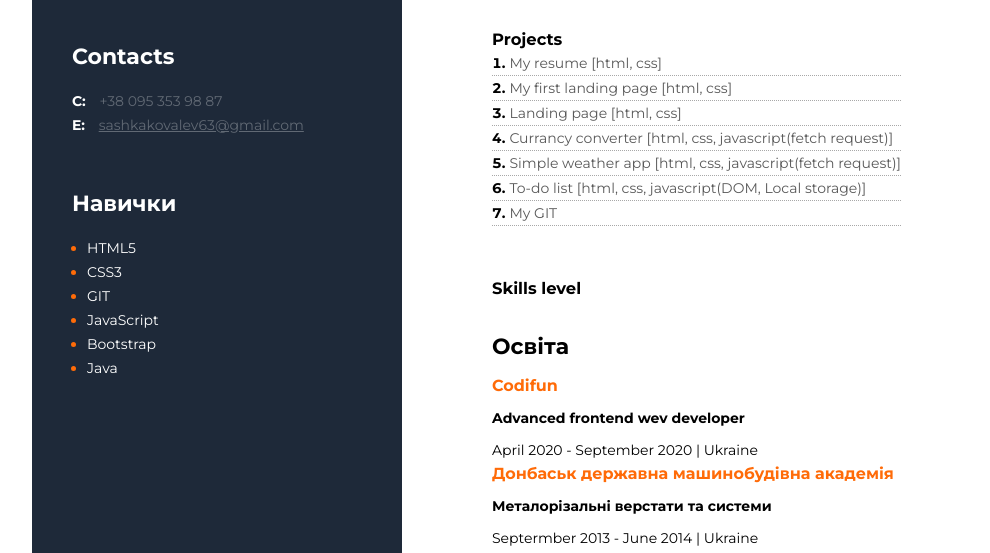
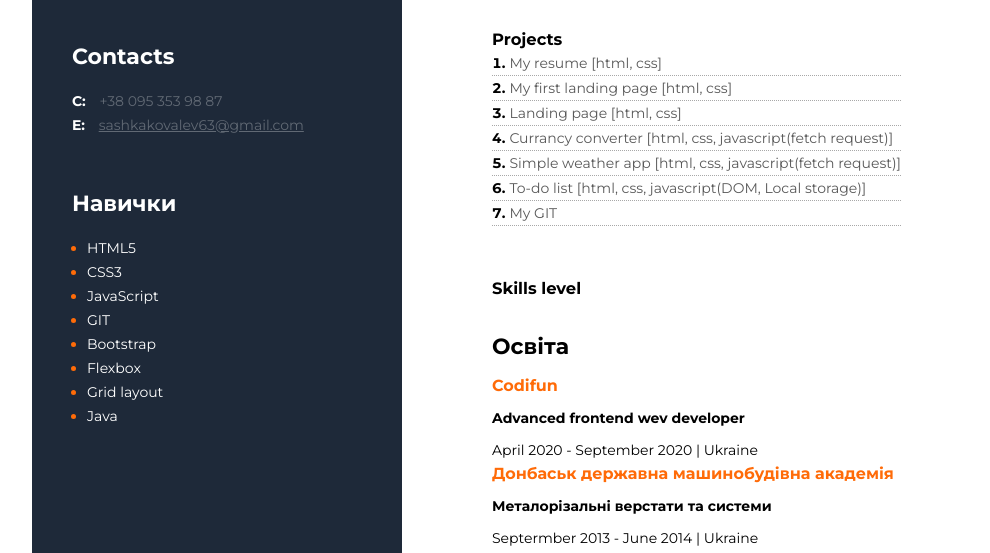
Before and after one commit to Alexander799/my-resume, a plain HTML site: page index.html in a window 1280 px wide. Shown: the part 380-933 px from the top of the page, without its empty margins (93-1083 px from the left). Drawn offline with Linux system fonts and the light colour scheme.

Commit message:
added two units to tech-skills

```diff
--- a/index.html
+++ b/index.html
@@ -39,9 +39,11 @@
                 <ul>
                     <li><span class="tech-skills-unit">HTML5</span></li>
                     <li><span class="tech-skills-unit">CSS3</span></li>
+                    <li><span class="tech-skills-unit">JavaScript</span></li>
                     <li><span class="tech-skills-unit">GIT</span></li>
-                    <li><span class="tech-skills-unit">JavaScript</span></li>
                     <li><span class="tech-skills-unit">Bootstrap</span></li>
+                    <li><span class="tech-skills-unit">Flexbox</span></li>
+                    <li><span class="tech-skills-unit">Grid layout</span></li>
                     <li><span class="tech-skills-unit">Java</span></li>
                 </ul>
             </div>
@@ -50,10 +52,10 @@
             <div class="soft-skills">
                 <h3>Soft Skills</h3>
                 <ul>
-                    <li><span class="soft-skills-unit">Scrum</span></li>
-                    <li><span class="soft-skills-unit">Agile</span></li>
-                    <li><span class="soft-skills-unit">GTD</span></li>
-                    <li><span class="soft-skills-unit">Teamwork</span></li>
+                    <li><span class="soft-skills-unit"></span></li>
+                    <li><span class="soft-skills-unit"></span></li>
+                    <li><span class="soft-skills-unit"></span></li>
+                    <li><span class="soft-skills-unit"></span></li>
                 </ul>
             </div>-->
         </aside>
```
